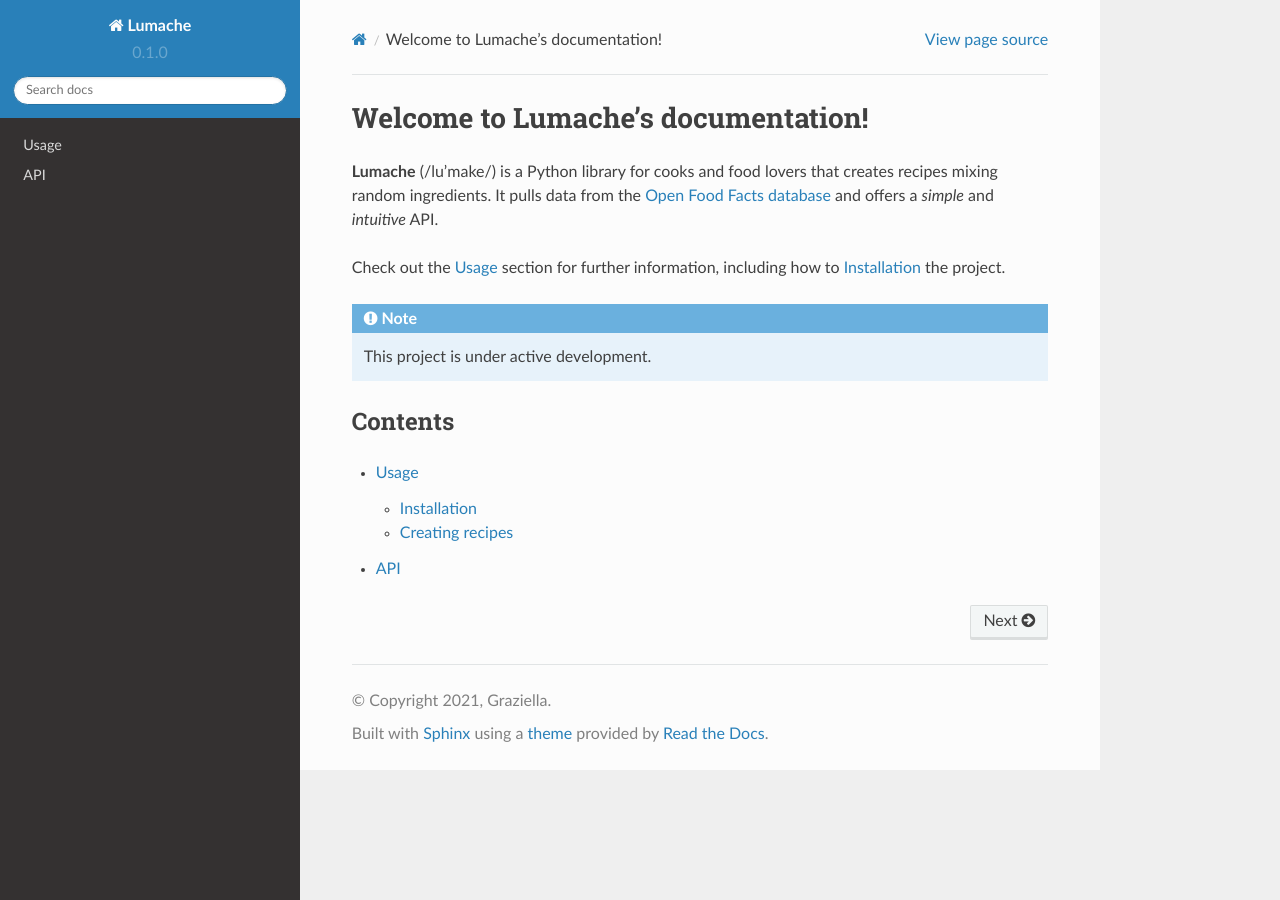
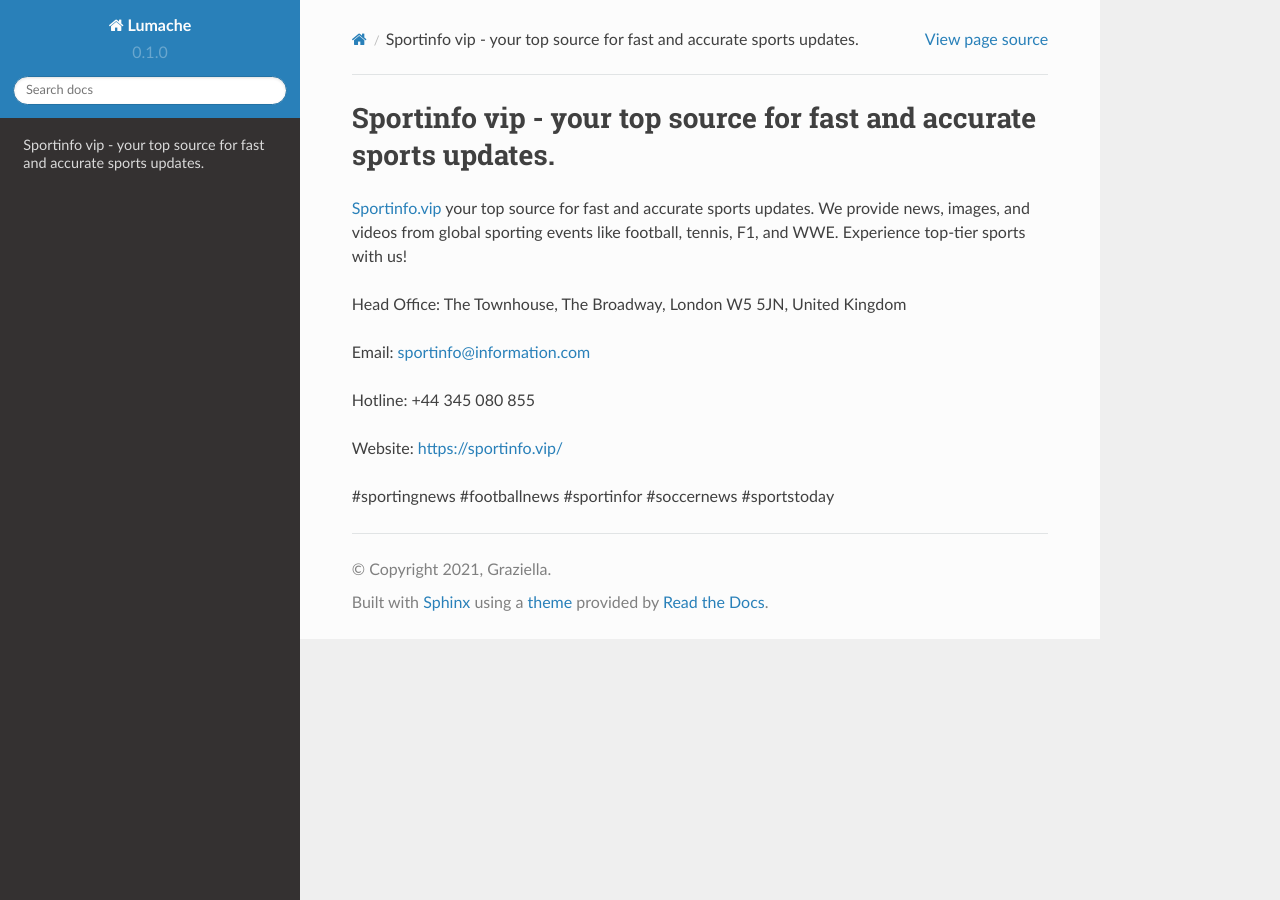
Before and after one commit to luongchanvien962/Sportinfo, a Sphinx documentation site: the page built from docs/source/index.rst, in a window 1280 px wide. Built offline with Sphinx 7.4.7 and the Read the Docs theme 2.0.0, drawn with Linux system fonts in a browser that asks for light colours.

Commit message:
Update index.rst

```diff
--- a/docs/source/index.rst
+++ b/docs/source/index.rst
@@ -1,22 +1,14 @@
-Welcome to Lumache's documentation!
+Sportinfo vip - your top source for fast and accurate sports updates.
 ===================================
 
-**Lumache** (/lu'make/) is a Python library for cooks and food lovers
-that creates recipes mixing random ingredients.
-It pulls data from the `Open Food Facts database <https://world.openfoodfacts.org/>`_
-and offers a *simple* and *intuitive* API.
+`Sportinfo.vip <https://sportinfo.vip/>`_ your top source for fast and accurate sports updates. We provide news, images, and videos from global sporting events like football, tennis, F1, and WWE. Experience top-tier sports with us!
 
-Check out the :doc:`usage` section for further information, including
-how to :ref:`installation` the project.
+Head Office: The Townhouse, The Broadway, London W5 5JN, United Kingdom
 
-.. note::
+Email: sportinfo@information.com
 
-   This project is under active development.
+Hotline: +44 345 080 855
 
-Contents
---------
+Website: https://sportinfo.vip/
 
-.. toctree::
-
-   usage
-   api
+#sportingnews #footballnews #sportinfor #soccernews #sportstoday
```
